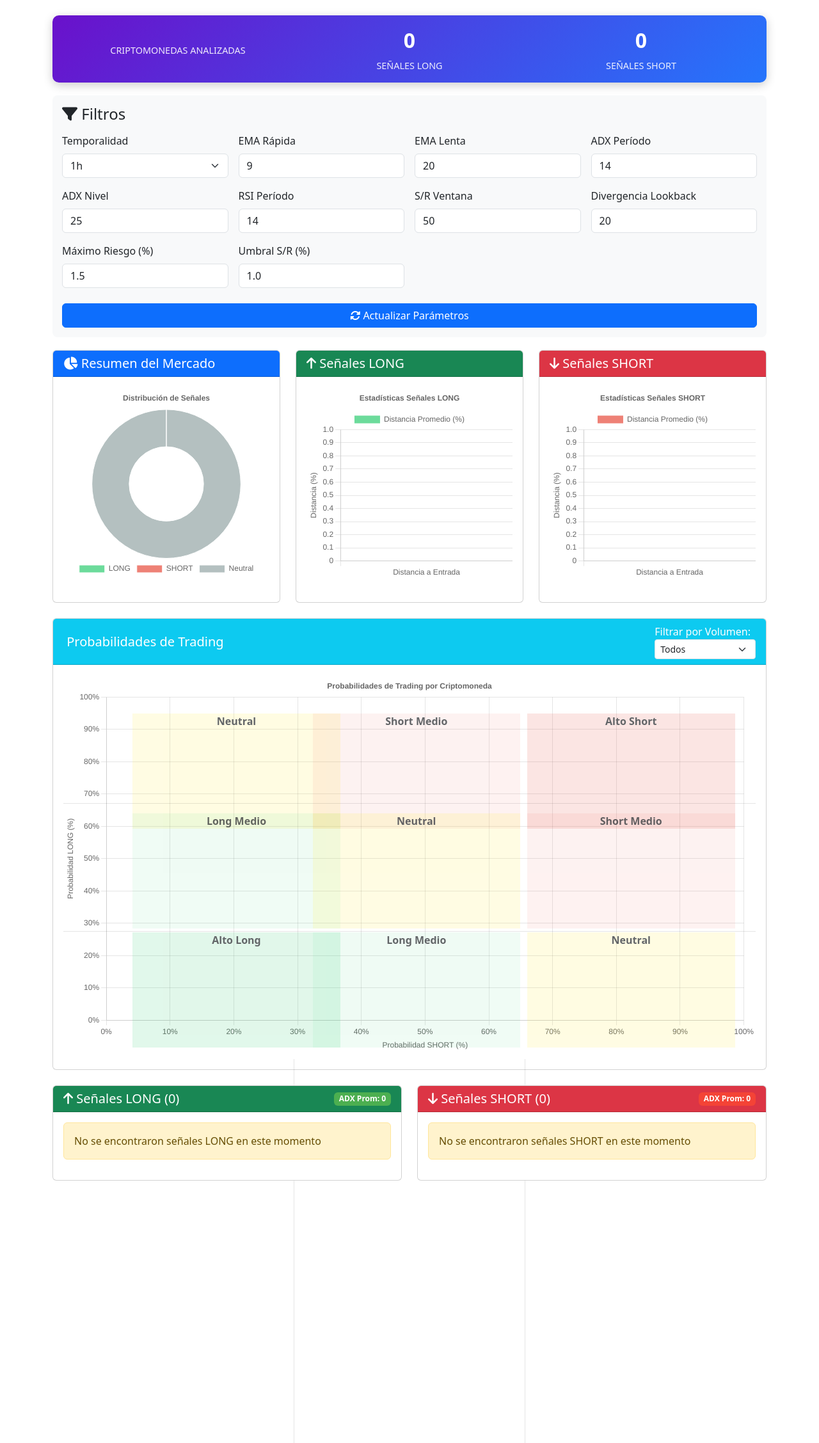
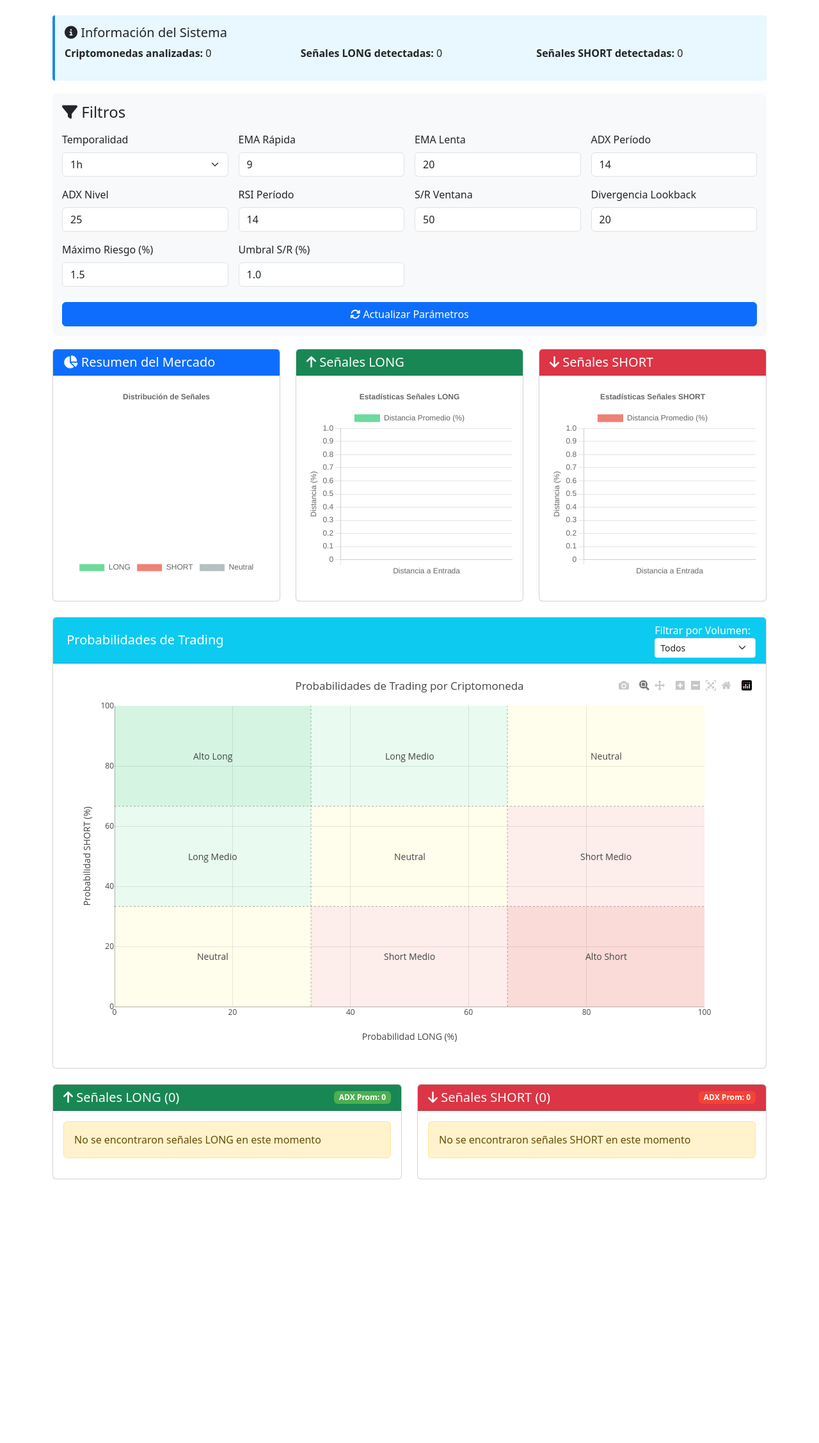
Before and after one commit to Willer5000/cryptotrendwgta, a Flask app: page / in a window 1280 px wide. Shown: the part 161-2416 px from the top of the page at 64% size. After the commit the page ends 2004 px from the top, so only its background shows below. Run offline with Flask 3, Linux system fonts and the light colour scheme; some libraries are stand-ins or nearby versions.

Commit message:
Update index.html

```diff
--- a/templates/index.html
+++ b/templates/index.html
@@ -6,6 +6,7 @@
     <title>wgta Crypto Trading Signals</title>
     <link href="https://cdn.jsdelivr.net/npm/bootstrap@5.3.0/dist/css/bootstrap.min.css" rel="stylesheet">
     <script src="https://cdn.jsdelivr.net/npm/chart.js"></script>
+    <script src="https://cdn.plot.ly/plotly-2.24.1.min.js"></script>
     <link rel="stylesheet" href="https://cdnjs.cloudflare.com/ajax/libs/font-awesome/6.4.0/css/all.min.css">
     <style>
         :root {
@@ -38,31 +39,20 @@
         .grid-line { position: absolute; background-color: rgba(0,0,0,0.1); z-index: 0; }
         .grid-line.vertical { width: 1px; height: 100%; }
         .grid-line.horizontal { height: 1px; width: 100%; }
-        .crypto-info-card {
-            background: linear-gradient(135deg, #6a11cb 0%, #2575fc 100%);
-            color: white;
-            border-radius: 10px;
+        .info-box {
+            background-color: #e9f7fe;
+            border-left: 4px solid #1e88e5;
             padding: 15px;
+            border-radius: 4px;
             margin-bottom: 20px;
-            box-shadow: 0 4px 15px rgba(0,0,0,0.2);
         }
-        .crypto-info-content {
-            display: flex;
-            justify-content: space-between;
-            align-items: center;
-        }
-        .crypto-info-item {
-            text-align: center;
-            flex: 1;
-        }
-        .crypto-info-number {
-            font-size: 2rem;
-            font-weight: bold;
-            margin-bottom: 5px;
-        }
-        .crypto-info-label {
-            font-size: 0.9rem;
-            opacity: 0.9;
+        .crypto-item {
+            display: inline-block;
+            background-color: #e0e0e0;
+            padding: 2px 8px;
+            border-radius: 12px;
+            margin: 2px;
+            font-size: 0.85rem;
         }
     </style>
 </head>
@@ -85,20 +75,18 @@
             </div>
         </header>
 
-        <!-- Panel informativo de criptomonedas -->
-        <div class="crypto-info-card">
-            <div class="crypto-info-content">
-                <div class="crypto-info-item">
-                    <div class="crypto-info-number">{{ processed_cryptos }}</div>
-                    <div class="crypto-info-label">CRIPTOMONEDAS ANALIZADAS</div>
+        <!-- Información de criptomonedas analizadas -->
+        <div class="info-box">
+            <h5><i class="fas fa-info-circle"></i> Información del Sistema</h5>
+            <div class="row">
+                <div class="col-md-4">
+                    <p><strong>Criptomonedas analizadas:</strong> {{ cryptos_analyzed }}</p>
                 </div>
-                <div class="crypto-info-item">
-                    <div class="crypto-info-number">{{ long_signals|length }}</div>
-                    <div class="crypto-info-label">SEÑALES LONG</div>
+                <div class="col-md-4">
+                    <p><strong>Señales LONG detectadas:</strong> {{ long_signals|length }}</p>
                 </div>
-                <div class="crypto-info-item">
-                    <div class="crypto-info-number">{{ short_signals|length }}</div>
-                    <div class="crypto-info-label">SEÑALES SHORT</div>
+                <div class="col-md-4">
+                    <p><strong>Señales SHORT detectadas:</strong> {{ short_signals|length }}</p>
                 </div>
             </div>
         </div>
@@ -106,7 +94,7 @@
         <!-- Sección de Filtros -->
         <div class="filter-section">
             <h2 class="h4 mb-3"><i class="fas fa-filter"></i> Filtros</h2>
-            <form method="POST" id="filters-form">
+            <form id="filters-form" method="POST" action="/update_params">
                 <div class="row g-3">
                     <div class="col-md-3">
                         <label class="form-label">Temporalidad</label>
@@ -214,7 +202,7 @@
             </div>
         </div>
 
-        <!-- Gráfico de Dispersión -->
+        <!-- Gráfico de Dispersión con Plotly -->
         <div class="card mb-4">
             <div class="card-header bg-info text-white d-flex justify-content-between align-items-center">
                 <h2 class="h5 mb-0"><i class="fas fa-chart-scatter"></i> Probabilidades de Trading</h2>
@@ -231,46 +219,7 @@
                 </div>
             </div>
             <div class="card-body">
-                <div class="scatter-chart-container">
-                    <canvas id="scatterChart"></canvas>
-
-                    <!-- Zonas de probabilidad -->
-                    <div class="zone-label" style="top: 10%; left: 10%; width: 30%; height: 30%; background: var(--zone-neutral);">
-                        Neutral
-                    </div>
-                    <div class="zone-label" style="top: 10%; left: 36%; width: 30%; height: 30%; background: var(--zone-mid-short);">
-                        Short Medio
-                    </div>
-                    <div class="zone-label" style="top: 10%; left: 67%; width: 30%; height: 30%; background: var(--zone-high-short);">
-                        Alto Short
-                    </div>
-
-                    <div class="zone-label" style="top: 36%; left: 10%; width: 30%; height: 30%; background: var(--zone-mid-long);">
-                        Long Medio
-                    </div>
-                    <div class="zone-label" style="top: 36%; left: 36%; width: 30%; height: 30%; background: var(--zone-neutral);">
-                        Neutral
-                    </div>
-                    <div class="zone-label" style="top: 36%; left: 67%; width: 30%; height: 30%; background: var(--zone-mid-short);">
-                        Short Medio
-                    </div>
-
-                    <div class="zone-label" style="top: 67%; left: 10%; width: 30%; height: 30%; background: var(--zone-high-long);">
-                        Alto Long
-                    </div>
-                    <div class="zone-label" style="top: 67%; left: 36%; width: 30%; height: 30%; background: var(--zone-mid-long);">
-                        Long Medio
-                    </div>
-                    <div class="zone-label" style="top: 67%; left: 67%; width: 30%; height: 30%; background: var(--zone-neutral);">
-                        Neutral
-                    </div>
-
-                    <!-- Líneas de división -->
-                    <div class="grid-line vertical" style="left: 33.3%;"></div>
-                    <div class="grid-line vertical" style="left: 66.6%;"></div>
-                    <div class="grid-line horizontal" style="top: 33.3%;"></div>
-                    <div class="grid-line horizontal" style="top: 66.6%;"></div>
-                </div>
+                <div id="scatterPlot" style="height: 600px;"></div>
             </div>
         </div>
 
@@ -391,6 +340,7 @@
         </div>
     </div>
 
+    <script src="https://cdn.jsdelivr.net/npm/bootstrap@5.3.0/dist/js/bootstrap.bundle.min.js"></script>
     <script>
         // Gráfico de resumen
         const marketCtx = document.getElementById('marketChart').getContext('2d');
@@ -402,7 +352,7 @@
                     data: [
                         {{ long_signals|length }},
                         {{ short_signals|length }},
-                        {{ 150 - long_signals|length - short_signals|length }}
+                        {{ cryptos_analyzed - long_signals|length - short_signals|length }}
                     ],
                     backgroundColor: [
                         'rgba(46, 204, 113, 0.7)',
@@ -491,125 +441,183 @@
             }
         });
 
-        // Gráfico de dispersión
-        const scatterCtx = document.getElementById('scatterChart').getContext('2d');
-        const scatterData = JSON.parse('{{ scatter_data|safe }}');
+        // Gráfico de dispersión con Plotly
+        const scatterData = {{ scatter_data|tojson }};
 
         // Mapeo de colores por volumen
         const volumeColors = {
-            'muy-alto': 'rgba(76, 175, 80, 0.8)',   // Verde
-            'alto': 'rgba(33, 150, 243, 0.8)',      // Azul
-            'medio': 'rgba(255, 235, 59, 0.8)',     // Amarillo
-            'bajo': 'rgba(255, 152, 0, 0.8)',       // Naranja
-            'muy-bajo': 'rgba(244, 67, 54, 0.8)'    // Rojo
+            'Muy Alto': '#4CAF50',   // Verde
+            'Alto': '#2196F3',       // Azul
+            'Medio': '#FFEB3B',      // Amarillo
+            'Bajo': '#FF9800',       // Naranja
+            'Muy Bajo': '#F44336'    // Rojo
         };
 
         // Preparar datos para el gráfico
-        const datasets = [];
-        const volumes = ['muy-alto', 'alto', 'medio', 'bajo', 'muy-bajo'];
-        const volumeLabels = {
-            'muy-alto': 'Muy Alto',
-            'alto': 'Alto',
-            'medio': 'Medio',
-            'bajo': 'Bajo',
-            'muy-bajo': 'Muy Bajo'
-        };
+        const traces = [];
+        const volumes = ['Muy Alto', 'Alto', 'Medio', 'Bajo', 'Muy Bajo'];
 
         volumes.forEach(vol => {
-            const data = scatterData.filter(item => {
-                const volumeClass = item.volume.toLowerCase().replace(' ', '-');
-                return volumeClass === vol;
-            }).map(item => ({
-                x: item.short_prob,
-                y: item.long_prob,
-                symbol: item.symbol
-            }));
+            const data = scatterData.filter(item => item.volume === vol);
 
             if (data.length > 0) {
-                datasets.push({
-                    label: volumeLabels[vol],
-                    data: data,
-                    backgroundColor: volumeColors[vol],
-                    pointRadius: 6,
-                    pointHoverRadius: 8
-                });
+                const trace = {
+                    x: data.map(item => item.long_prob),
+                    y: data.map(item => item.short_prob),
+                    text: data.map(item => item.symbol),
+                    mode: 'markers',
+                    type: 'scatter',
+                    name: vol,
+                    marker: {
+                        size: 8,
+                        color: volumeColors[vol],
+                        opacity: 0.8
+                    },
+                    hoverinfo: 'text+x+y',
+                    hoverlabel: {
+                        bgcolor: 'rgba(0,0,0,0.7)',
+                        font: {
+                            color: 'white'
+                        }
+                    }
+                };
+
+                traces.push(trace);
             }
         });
 
-        // Crear gráfico de dispersión
-        const scatterChart = new Chart(scatterCtx, {
-            type: 'scatter',
-            data: {
-                datasets: datasets
+        // Traza especial para Bitcoin si está presente
+        const btcData = scatterData.find(item => item.symbol === 'BTC');
+        if (btcData) {
+            traces.push({
+                x: [btcData.long_prob],
+                y: [btcData.short_prob],
+                text: ['BTC'],
+                mode: 'markers+text',
+                type: 'scatter',
+                name: 'Bitcoin',
+                marker: {
+                    size: 12,
+                    color: '#FFD700',
+                    symbol: 'star'
+                },
+                textfont: {
+                    size: 12,
+                    color: '#FFD700'
+                },
+                hoverinfo: 'text+x+y'
+            });
+        }
+
+        // Diseño del gráfico
+        const layout = {
+            title: 'Probabilidades de Trading por Criptomoneda',
+            xaxis: {
+                title: 'Probabilidad LONG (%)',
+                range: [0, 100],
+                gridcolor: 'rgba(0,0,0,0.1)',
+                zerolinecolor: 'rgba(0,0,0,0.3)'
             },
-            options: {
-                responsive: true,
-                maintainAspectRatio: false,
-                scales: {
-                    x: {
-                        title: {
-                            display: true,
-                            text: 'Probabilidad SHORT (%)'
-                        },
-                        min: 0,
-                        max: 100,
-                        ticks: {
-                            callback: function(value) {
-                                return value + '%';
-                            }
-                        }
-                    },
-                    y: {
-                        title: {
-                            display: true,
-                            text: 'Probabilidad LONG (%)'
-                        },
-                        min: 0,
-                        max: 100,
-                        ticks: {
-                            callback: function(value) {
-                                return value + '%';
-                            }
-                        }
-                    }
-                },
-                plugins: {
-                    tooltip: {
-                        callbacks: {
-                            label: function(context) {
-                                return context.raw.symbol + ': LONG ' + context.raw.y.toFixed(1) + '%, SHORT ' + context.raw.x.toFixed(1) + '%';
-                            }
-                        }
-                    },
-                    title: {
-                        display: true,
-                        text: 'Probabilidades de Trading por Criptomoneda'
-                    },
-                    legend: {
-                        display: true,
-                        position: 'bottom'
-                    }
-                },
-                animation: {
-                    duration: 2000,
-                    easing: 'easeOutQuart'
-                }
-            }
-        });
+            yaxis: {
+                title: 'Probabilidad SHORT (%)',
+                range: [0, 100],
+                gridcolor: 'rgba(0,0,0,0.1)',
+                zerolinecolor: 'rgba(0,0,0,0.3)'
+            },
+            shapes: [
+                // Zonas de probabilidad
+                {type: 'rect', x0: 0, x1: 33.3, y0: 0, y1: 33.3, fillcolor: 'rgba(255, 235, 59, 0.1)', line: {width: 0}},
+                {type: 'rect', x0: 33.3, x1: 66.6, y0: 0, y1: 33.3, fillcolor: 'rgba(231, 76, 60, 0.1)', line: {width: 0}},
+                {type: 'rect', x0: 66.6, x1: 100, y0: 0, y1: 33.3, fillcolor: 'rgba(231, 76, 60, 0.2)', line: {width: 0}},
+
+                {type: 'rect', x0: 0, x1: 33.3, y0: 33.3, y1: 66.6, fillcolor: 'rgba(46, 204, 113, 0.1)', line: {width: 0}},
+                {type: 'rect', x0: 33.3, x1: 66.6, y0: 33.3, y1: 66.6, fillcolor: 'rgba(255, 235, 59, 0.1)', line: {width: 0}},
+                {type: 'rect', x0: 66.6, x1: 100, y0: 33.3, y1: 66.6, fillcolor: 'rgba(231, 76, 60, 0.1)', line: {width: 0}},
+
+                {type: 'rect', x0: 0, x1: 33.3, y0: 66.6, y1: 100, fillcolor: 'rgba(46, 204, 113, 0.2)', line: {width: 0}},
+                {type: 'rect', x0: 33.3, x1: 66.6, y0: 66.6, y1: 100, fillcolor: 'rgba(46, 204, 113, 0.1)', line: {width: 0}},
+                {type: 'rect', x0: 66.6, x1: 100, y0: 66.6, y1: 100, fillcolor: 'rgba(255, 235, 59, 0.1)', line: {width: 0}},
+
+                // Líneas divisorias
+                {type: 'line', x0: 33.3, x1: 33.3, y0: 0, y1: 100, line: {dash: 'dot', width: 1, color: 'rgba(0,0,0,0.3)'}},
+                {type: 'line', x0: 66.6, x1: 66.6, y0: 0, y1: 100, line: {dash: 'dot', width: 1, color: 'rgba(0,0,0,0.3)'}},
+                {type: 'line', x0: 0, x1: 100, y0: 33.3, y1: 33.3, line: {dash: 'dot', width: 1, color: 'rgba(0,0,0,0.3)'}},
+                {type: 'line', x0: 0, x1: 100, y0: 66.6, y1: 66.6, line: {dash: 'dot', width: 1, color: 'rgba(0,0,0,0.3)'}}
+            ],
+            annotations: [
+                {x: 16.65, y: 16.65, text: 'Neutral', showarrow: false, font: {size: 14}},
+                {x: 50, y: 16.65, text: 'Short Medio', showarrow: false, font: {size: 14}},
+                {x: 83.3, y: 16.65, text: 'Alto Short', showarrow: false, font: {size: 14}},
+
+                {x: 16.65, y: 50, text: 'Long Medio', showarrow: false, font: {size: 14}},
+                {x: 50, y: 50, text: 'Neutral', showarrow: false, font: {size: 14}},
+                {x: 83.3, y: 50, text: 'Short Medio', showarrow: false, font: {size: 14}},
+
+                {x: 16.65, y: 83.3, text: 'Alto Long', showarrow: false, font: {size: 14}},
+                {x: 50, y: 83.3, text: 'Long Medio', showarrow: false, font: {size: 14}},
+                {x: 83.3, y: 83.3, text: 'Neutral', showarrow: false, font: {size: 14}}
+            ],
+            hovermode: 'closest',
+            showlegend: true,
+            legend: {
+                orientation: 'h',
+                y: -0.2
+            },
+            margin: {t: 50, b: 80}
+        };
+
+        // Crear gráfico
+        Plotly.newPlot('scatterPlot', traces, layout);
 
         // Filtro por volumen
         document.getElementById('volume-filter').addEventListener('change', function() {
-            const filter = this.value.toLowerCase().replace(' ', '-');
-            scatterChart.data.datasets.forEach(dataset => {
-                dataset.hidden = filter !== 'all' && dataset.label.toLowerCase().replace(' ', '-') !== filter;
+            const filter = this.value;
+            const visibleTraces = [];
+
+            traces.forEach((trace, index) => {
+                if (filter === 'all' || trace.name === filter || trace.name === 'Bitcoin') {
+                    visibleTraces.push(index);
+                }
             });
-            scatterChart.update();
+
+            Plotly.restyle('scatterPlot', 'visible', traces.map((_, i) => visibleTraces.includes(i)));
         });
 
         // Auto-refresh cada 60 segundos
         setTimeout(() => {
             location.reload();
         }, 60000);
+
+        // Manejar el envío del formulario
+        document.getElementById('filters-form').addEventListener('submit', async function(e) {
+            e.preventDefault();
+
+            const formData = new FormData(this);
+            const params = Object.fromEntries(formData.entries());
+
+            try {
+                const response = await fetch('/update_params', {
+                    method: 'POST',
+                    headers: {
+                        'Content-Type': 'application/json'
+                    },
+                    body: JSON.stringify(params)
+                });
+
+                const result = await response.json();
+
+                if (result.status === 'success') {
+                    alert('Parámetros actualizados correctamente. La página se recargará en 5 segundos.');
+                    setTimeout(() => {
+                        location.reload();
+                    }, 5000);
+                } else {
+                    alert('Error al actualizar parámetros: ' + result.message);
+                }
+            } catch (error) {
+                alert('Error de conexión: ' + error.message);
+            }
+        });
     </script>
 </body>
 </html>
```
